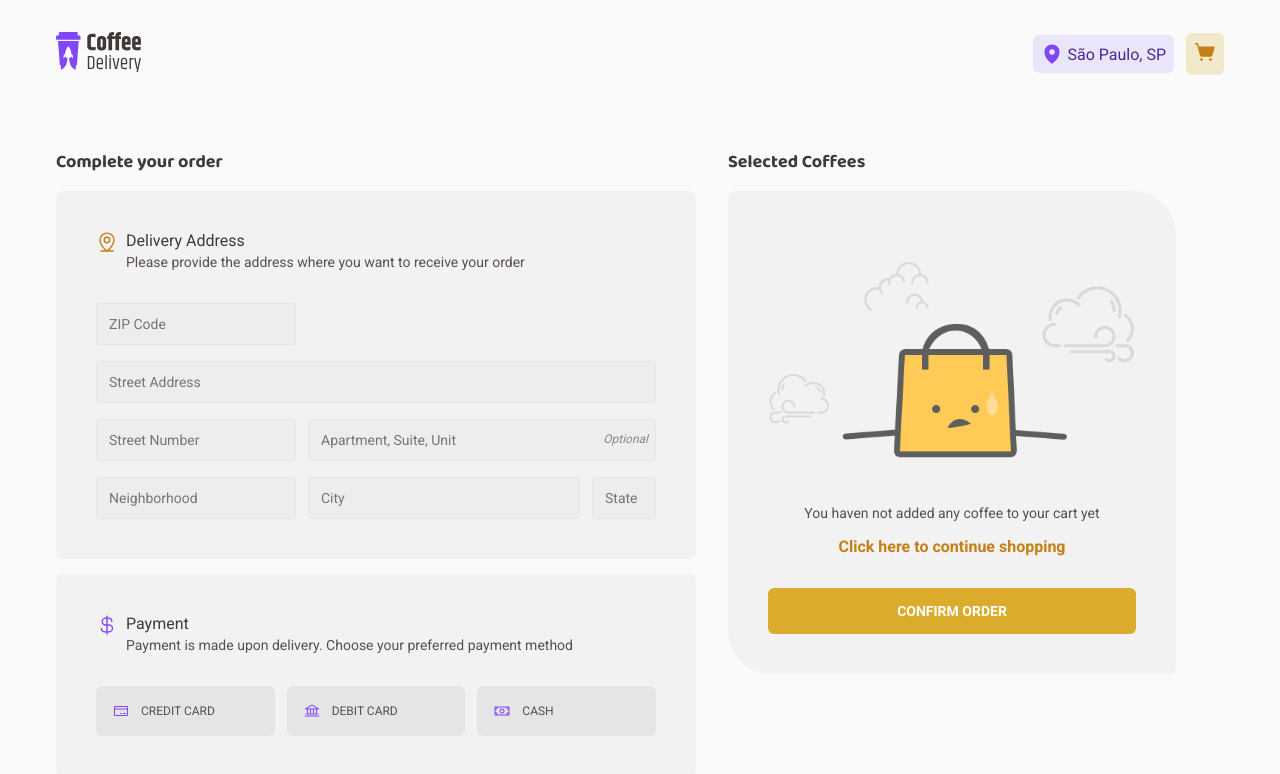
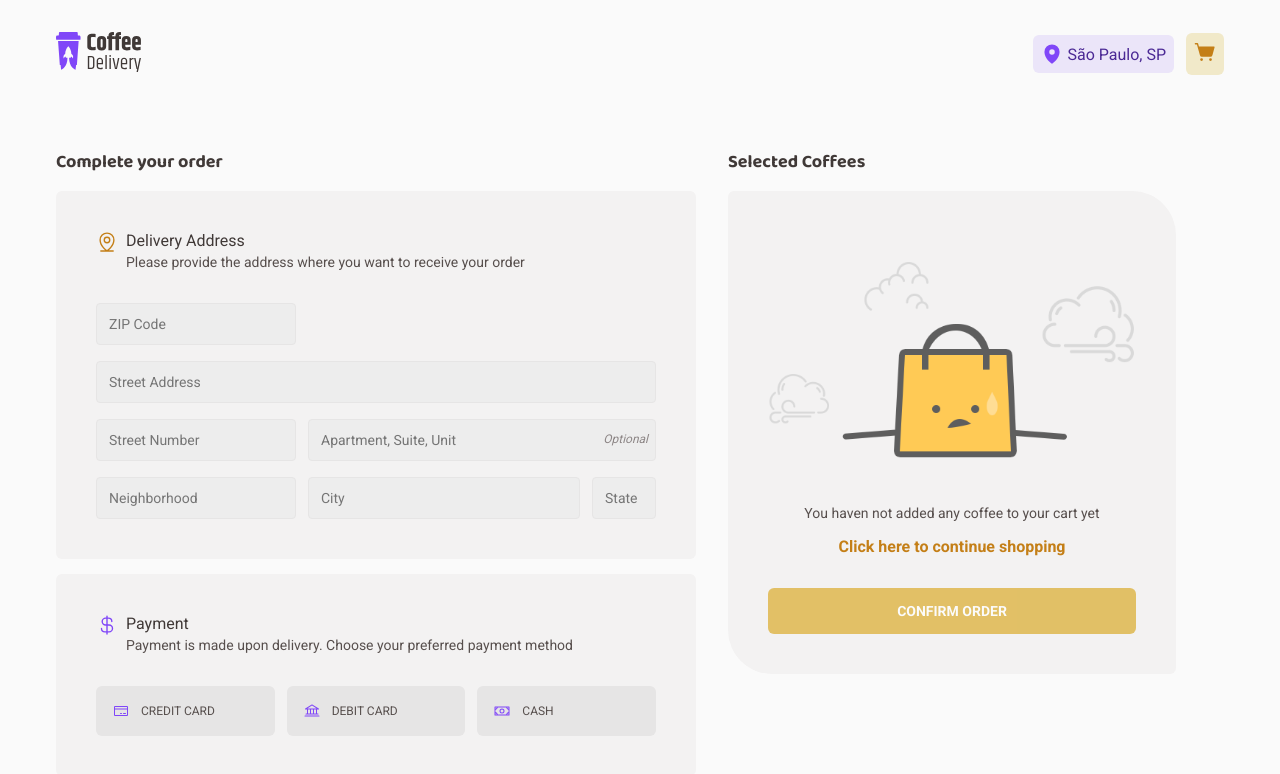
Before and after one commit to lucastenani/coffee_delivery, a React (Vite) app: page /checkout in a window 1280 px wide. Shown: the top 774 px of the page. Built offline with nearby package versions, Linux system fonts and the light colour scheme.

Commit message:
Order cannot be placed without items in the cart

```diff
--- a/src/pages/Checkout/index.tsx
+++ b/src/pages/Checkout/index.tsx
@@ -11,12 +11,17 @@ import {
   ConfirmOrderCard,
   ConfirmOrderContainer,
 } from './styles'
+import { CoffeesContext } from '../../contexts/CoffeesContext'
 
 export function Checkout() {
   const { deliveryAddress, confirmOrder } = useContext(OrderContext)
+  const { coffeeCart } = useContext(CoffeesContext)
+
   const NewOrderForm = useForm<AddressFormData>()
 
   const { handleSubmit } = NewOrderForm
+
+  const isItemInCart = coffeeCart.length > 0
 
   const navigate = useNavigate()
 
@@ -43,7 +48,9 @@ export function Checkout() {
           <ConfirmOrderCard>
             <SelectedCoffees />
 
-            <ConfirmOrderButton type="submit">Confirm Order</ConfirmOrderButton>
+            <ConfirmOrderButton type="submit" disabled={!isItemInCart}>
+              Confirm Order
+            </ConfirmOrderButton>
           </ConfirmOrderCard>
         </ConfirmOrderContainer>
       </form>
```
